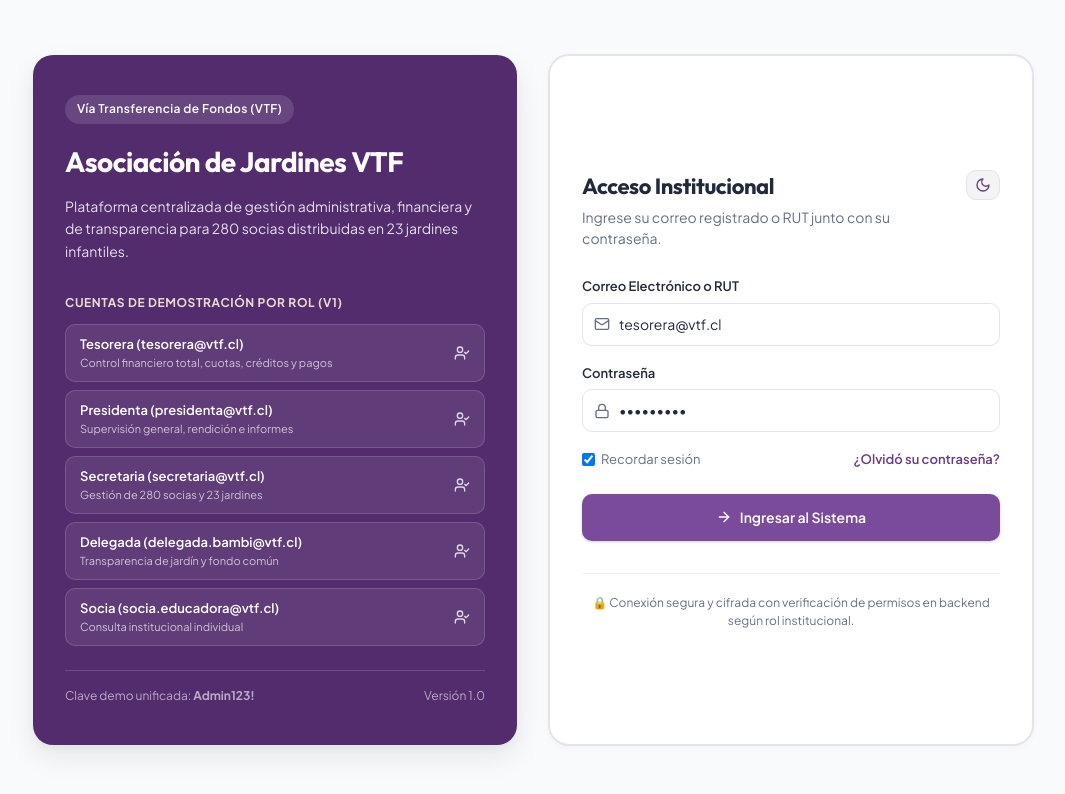
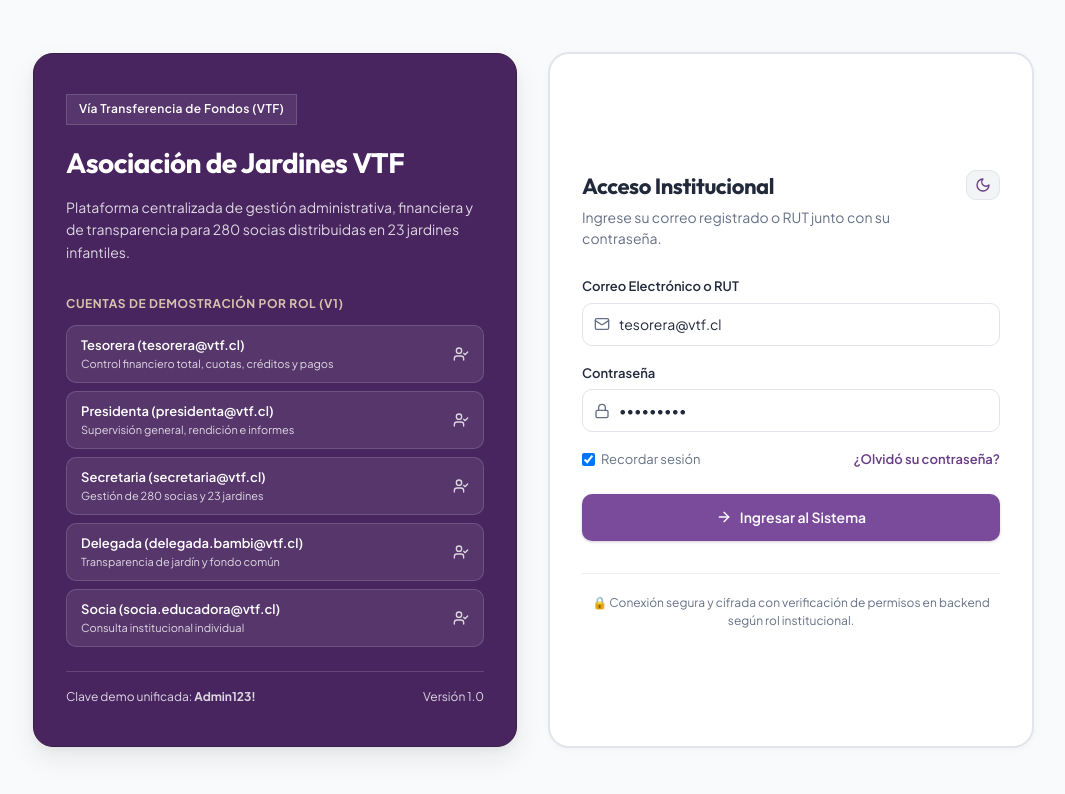
Before and after one commit to swix14/dashboard, a React (Vite) app in the folder frontend/: page /login in a window 1280 px wide. Shown: the top 794 px of the page, without its empty margins (107-1172 px from the left). Built offline with nearby package versions, Linux system fonts and the light colour scheme; no server answers.

Commit message:
style: calibra colores del panel de inicio de sesión en modo oscuro

```diff
--- a/frontend/src/pages/LoginPage.jsx
+++ b/frontend/src/pages/LoginPage.jsx
@@ -88,14 +88,16 @@ export function LoginPage() {
         {/* Columna Izquierda: Información Institucional y Selector Rápido */}
         <div
           style={{
-            backgroundColor: 'var(--primary-700)',
-            color: 'white',
+            backgroundColor: 'var(--login-hero-bg)',
+            color: 'var(--login-hero-text)',
             borderRadius: 'var(--radius-xl)',
             padding: '2.5rem 2rem',
+            border: '1px solid var(--login-hero-border)',
             display: 'flex',
             flexDirection: 'column',
             justifyContent: 'space-between',
-            boxShadow: 'var(--shadow-lg)'
+            boxShadow: 'var(--shadow-lg)',
+            transition: 'background-color var(--transition-normal), border-color var(--transition-normal)'
           }}
         >
           <div>
@@ -104,7 +106,8 @@ export function LoginPage() {
                 display: 'inline-flex',
                 alignItems: 'center',
                 gap: '0.5rem',
-                backgroundColor: 'rgba(255,255,255,0.12)',
+                backgroundColor: 'var(--login-hero-card-bg)',
+                border: '1px solid var(--login-hero-card-border)',
                 padding: '0.35rem 0.75rem',
                 borderRadius: 'var(--radius-full)',
                 fontSize: '0.75rem',
@@ -120,7 +123,7 @@ export function LoginPage() {
               style={{
                 fontSize: '1.75rem',
                 fontWeight: 700,
-                color: 'white',
+                color: 'var(--login-hero-text)',
                 lineHeight: 1.25,
                 marginBottom: '1rem'
               }}
@@ -130,7 +133,7 @@ export function LoginPage() {
             <p
               style={{
                 fontSize: '0.875rem',
-                color: 'rgba(255,255,255,0.85)',
+                color: 'var(--login-hero-text-muted)',
                 lineHeight: 1.6,
                 marginBottom: '2rem'
               }}
@@ -145,7 +148,7 @@ export function LoginPage() {
                   fontSize: '0.75rem',
                   fontWeight: 700,
                   textTransform: 'uppercase',
-                  color: 'var(--sand-200)',
+                  color: 'var(--sand-300)',
                   letterSpacing: '0.05em',
                   marginBottom: '0.75rem'
                 }}
@@ -159,32 +162,32 @@ export function LoginPage() {
                     type="button"
                     onClick={() => handleSelectDemo(acc.email)}
                     style={{
-                      background: 'rgba(255, 255, 255, 0.08)',
-                      border: '1px solid rgba(255, 255, 255, 0.15)',
+                      background: 'var(--login-hero-card-bg)',
+                      border: '1px solid var(--login-hero-card-border)',
                       borderRadius: 'var(--radius-md)',
                       padding: '0.625rem 0.875rem',
                       display: 'flex',
                       alignItems: 'center',
                       justifyContent: 'space-between',
-                      color: 'white',
+                      color: 'var(--login-hero-text)',
                       cursor: 'pointer',
                       textAlign: 'left',
                       transition: 'all var(--transition-fast)'
                     }}
                     onMouseEnter={(e) => {
-                      e.currentTarget.style.backgroundColor = 'rgba(255, 255, 255, 0.18)';
-                      e.currentTarget.style.borderColor = 'rgba(255, 255, 255, 0.3)';
+                      e.currentTarget.style.backgroundColor = 'var(--login-hero-card-hover)';
+                      e.currentTarget.style.borderColor = 'rgba(255, 255, 255, 0.28)';
                     }}
                     onMouseLeave={(e) => {
-                      e.currentTarget.style.backgroundColor = 'rgba(255, 255, 255, 0.08)';
-                      e.currentTarget.style.borderColor = 'rgba(255, 255, 255, 0.15)';
+                      e.currentTarget.style.backgroundColor = 'var(--login-hero-card-bg)';
+                      e.currentTarget.style.borderColor = 'var(--login-hero-card-border)';
                     }}
                   >
                     <div>
                       <div style={{ fontSize: '0.8125rem', fontWeight: 600 }}>
                         {acc.role} ({acc.email})
                       </div>
-                      <div style={{ fontSize: '0.6875rem', color: 'rgba(255, 255, 255, 0.7)' }}>
+                      <div style={{ fontSize: '0.6875rem', color: 'var(--login-hero-text-muted)' }}>
                         {acc.desc}
                       </div>
                     </div>
@@ -198,8 +201,8 @@ export function LoginPage() {
           <div
             style={{
               fontSize: '0.75rem',
-              color: 'rgba(255,255,255,0.6)',
-              borderTop: '1px solid rgba(255,255,255,0.15)',
+              color: 'var(--login-hero-text-muted)',
+              borderTop: '1px solid var(--login-hero-card-border)',
               paddingTop: '1rem',
               display: 'flex',
               alignItems: 'center',
--- a/frontend/src/styles/index.css
+++ b/frontend/src/styles/index.css
@@ -81,7 +81,14 @@
   --radius-md: 10px;
   --radius-lg: 14px;
   --radius-xl: 20px;
-  --radius-full: 9999px;
+  /* Panel Institucional de Acceso (Login Hero) */
+  --login-hero-bg: hsl(276, 44%, 26%);
+  --login-hero-border: hsl(276, 40%, 20%);
+  --login-hero-text: hsl(0, 0%, 100%);
+  --login-hero-text-muted: hsla(0, 0%, 100%, 0.82);
+  --login-hero-card-bg: rgba(255, 255, 255, 0.08);
+  --login-hero-card-border: rgba(255, 255, 255, 0.15);
+  --login-hero-card-hover: rgba(255, 255, 255, 0.16);
 
   /* Esquema nativo */
   color-scheme: light;
@@ -164,6 +171,15 @@
   --shadow-md: 0 5px 15px rgba(0, 0, 0, 0.45), 0 2px 4px rgba(0, 0, 0, 0.25);
   --shadow-lg: 0 14px 35px rgba(0, 0, 0, 0.6), 0 4px 10px rgba(0, 0, 0, 0.3);
   --shadow-card: 0 0 0 1px var(--border-light), 0 4px 14px rgba(0, 0, 0, 0.35);
+
+  /* Panel Institucional de Acceso en Dark Mode (Mismo morado profundo sobrio, sin brillo excesivo) */
+  --login-hero-bg: hsl(276, 38%, 15%);
+  --login-hero-border: hsl(276, 32%, 24%);
+  --login-hero-text: hsl(220, 20%, 95%);
+  --login-hero-text-muted: hsl(220, 14%, 74%);
+  --login-hero-card-bg: rgba(255, 255, 255, 0.04);
+  --login-hero-card-border: rgba(255, 255, 255, 0.1);
+  --login-hero-card-hover: rgba(255, 255, 255, 0.08);
 }
 
 /* Reset y Base */
```
